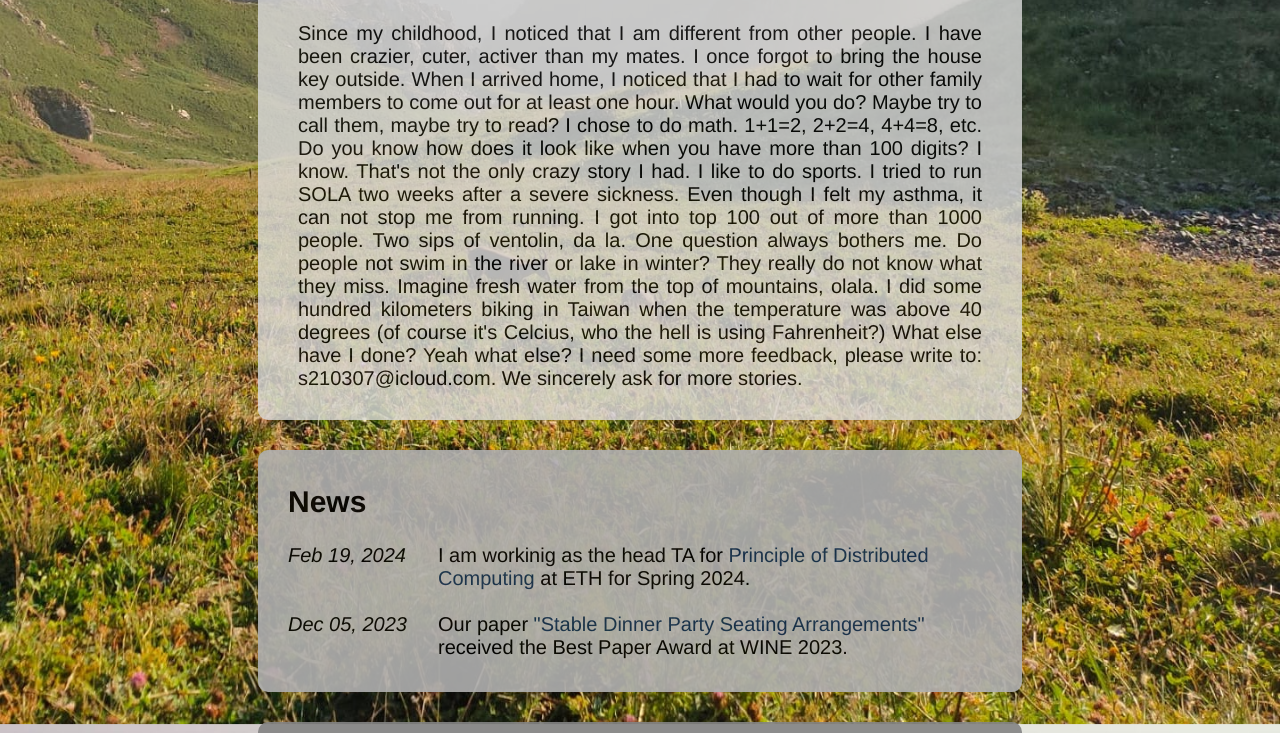
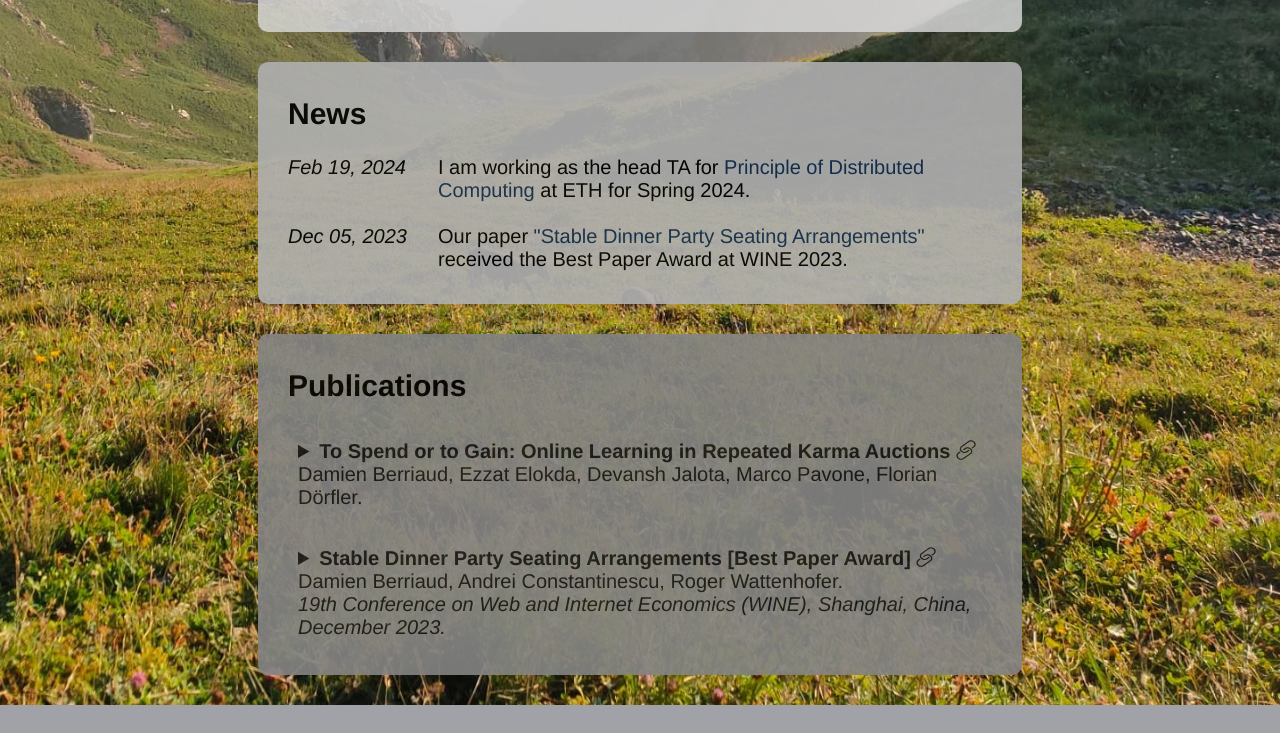
Before and after one commit to damienberriaud/damienberriaud, a plain HTML site: page index.html in a window 1280 px wide. Shown: the part 645-1378 px from the top of the page. After the commit the page ends 1350 px from the top, so only its background shows below. Drawn offline with Linux system fonts and the light colour scheme.

Commit message:
Presentable online

```diff
--- a/index.html
+++ b/index.html
@@ -15,7 +15,7 @@
 
     <!--Header content-->
     <div class="header" id="about">
-        <img src="images/Damien1.jpg" class="profile-small" alt="Damien Berriaud">
+        <img src="images/Damien.jpg" class="profile-small" alt="Damien Berriaud">
         <h1>Damien Berriaud</h1>
         <h4>Doctoral Student at ETH Zurich </h4>
         <a href="mailto:dberriaud@ethz.ch"><img src="images/email.png" alt="email" class="click-buttons"></a>
@@ -28,7 +28,7 @@
     <!--About me-->
     <div class="about-me">
         <h2> About me</h2>
-        <p> Since my childhood, I noticed that I am different from other people. I have been crazier, cuter, activer
+        <p> <!--Since my childhood, I noticed that I am different from other people. I have been crazier, cuter, activer
             than my mates. I once forgot to bring the house key outside. When I arrived home, I noticed that I had
             to wait for other family members to come out for at least one hour. What would you do? Maybe try to call
             them, maybe try to read? I chose to do math. 1+1=2, 2+2=4, 4+4=8, etc. Do you know how does it look like
@@ -39,14 +39,14 @@
             miss. Imagine fresh water from the top of mountains, olala. I did some hundred kilometers biking in Taiwan
             when the temperature was above 40 degrees (of course it's Celcius, who the hell is using Fahrenheit?) What
             else have I done? Yeah what else? I need some more feedback, please write to: s210307@icloud.com. We
-            sincerely ask for more stories.</p>
+            sincerely ask for more stories.--></p>
     </div>
     <!--News-->
     <div class="news" id="new">
         <h2> News</h2>
         <div class="new">
             <div class="time">Feb 19, 2024</div>
-            <div> I am workinig as the head TA for <a href="https://disco.ethz.ch/courses/podc/" target="_blank">
+            <div> I am working as the head TA for <a href="https://disco.ethz.ch/courses/podc/" target="_blank">
                     Principle of Distributed Computing</a> at ETH for Spring 2024.</div>
         </div>
         <div class="new">
```
Also changed, not shown: 2 other files.
